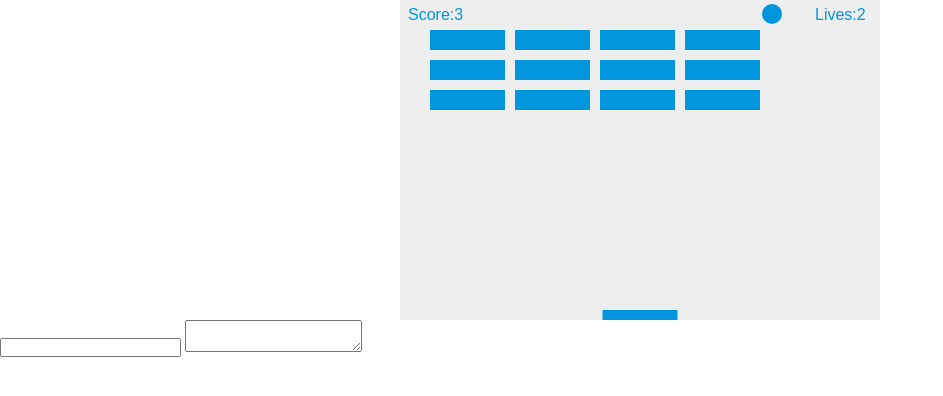
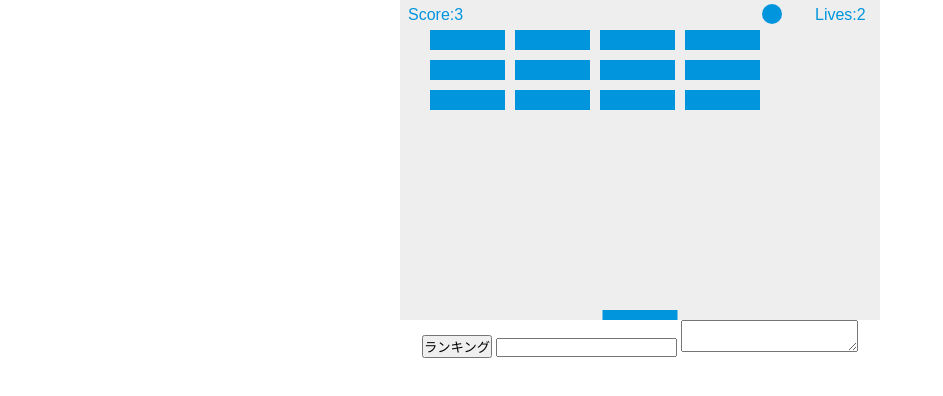
Before and after one commit to jitsunarii/New_canvas, a plain HTML site: page main.html in a window 1280 px wide. Shown: the whole page, without its empty margins (0-943 px from the left). Drawn offline with nearby package versions, Linux system fonts and the light colour scheme.

Commit message:
ランクボタン追加

```diff
--- a/main.html
+++ b/main.html
@@ -16,11 +16,16 @@
             display: block;
             margin: 0 auto;
         }
+
+        body {
+            text-align: center;
+        }
     </style>
 </head>
 
 <body>
     <canvas id="myCanvas" width="480" height="320"></canvas>
+    <button>ランキング</button>
     <input type="text" id="input">
     <textarea id="text_area"></textarea>
     <!-- jquery -->
@@ -154,7 +159,8 @@
                                         $("#text_area").val(result.point);
                                     }
                                 }
-
+                                //ランキングボタンを押すと見れるようにする
+                                //1.プレイヤー名 score
                                 // 更新する
                                 // document.location.reload();
                             }
```
